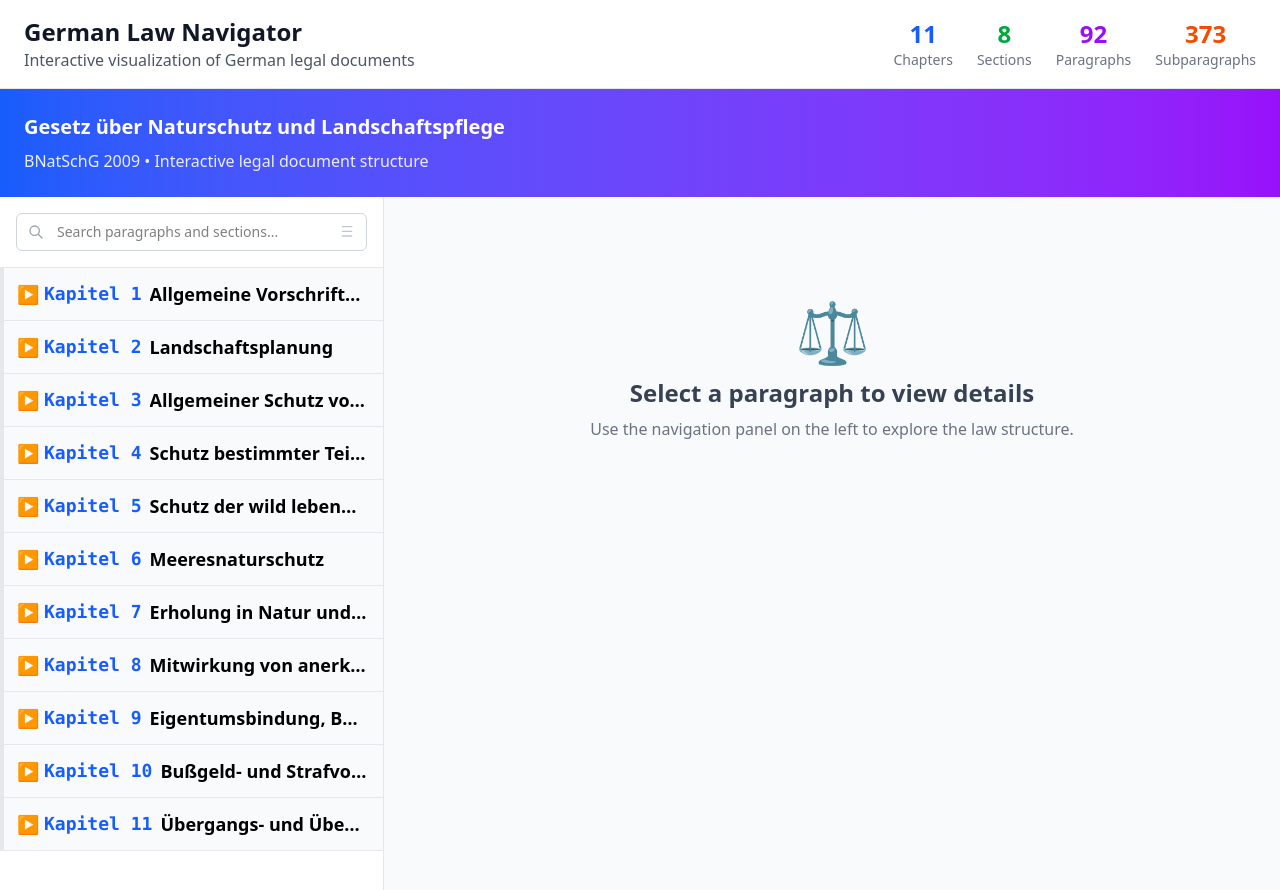
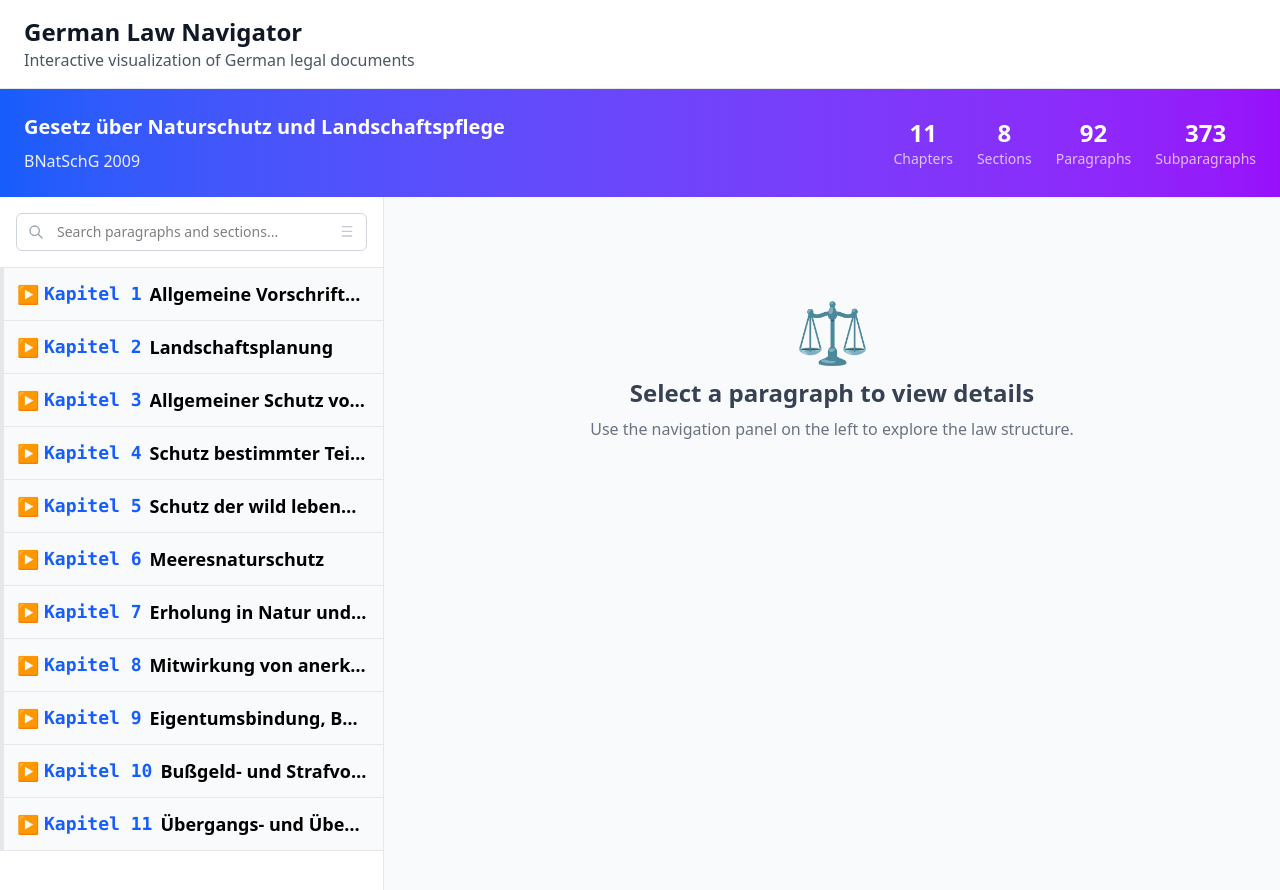
Before and after one commit to spossner/law2json, a React (Vite) app: page / in a window 1280 px wide. Shown: the top 890 px of the page. Built offline with nearby package versions, Linux system fonts and the light colour scheme.

Commit message:
optimize header

```diff
--- a/src/components/LawNavigator.tsx
+++ b/src/components/LawNavigator.tsx
@@ -200,40 +200,38 @@ export function LawNavigator({ className }: Props) {
       {/* Header */}
       <div className="bg-white border-b border-gray-200 sticky top-0 z-10">
         <div className="max-w-7xl mx-auto px-6 py-4">
-          <div className="flex items-center justify-between">
-            <div>
-              <h1 className="text-2xl font-bold text-gray-900">German Law Navigator</h1>
-              <p className="text-gray-600">Interactive visualization of German legal documents</p>
-            </div>
-            <div className="flex gap-6 text-sm">
-              <div className="text-center">
-                <div className="text-2xl font-bold text-blue-600">{stats.chapters}</div>
-                <div className="text-gray-500">Chapters</div>
-              </div>
-              <div className="text-center">
-                <div className="text-2xl font-bold text-green-600">{stats.sections}</div>
-                <div className="text-gray-500">Sections</div>
-              </div>
-              <div className="text-center">
-                <div className="text-2xl font-bold text-purple-600">{stats.paragraphs}</div>
-                <div className="text-gray-500">Paragraphs</div>
-              </div>
-              <div className="text-center">
-                <div className="text-2xl font-bold text-orange-600">{stats.subparagraphs}</div>
-                <div className="text-gray-500">Subparagraphs</div>
-              </div>
-            </div>
-          </div>
+          <h1 className="text-2xl font-bold text-gray-900">German Law Navigator</h1>
+          <p className="text-gray-600">Interactive visualization of German legal documents</p>
         </div>
       </div>
 
       {/* Law Info */}
       <div className="bg-gradient-to-r from-blue-600 to-purple-600 text-white">
         <div className="max-w-7xl mx-auto px-6 py-6">
-          <h2 className="text-xl font-bold mb-2">{lawData.law.title}</h2>
-          <p className="opacity-90">
-            {lawData.law.abbreviation} • Interactive legal document structure
-          </p>
+          <div className="flex items-center justify-between">
+            <div>
+              <h2 className="text-xl font-bold mb-2">{lawData.law.title}</h2>
+              <p className="opacity-90">{lawData.law.abbreviation}</p>
+            </div>
+            <div className="flex gap-6 text-sm">
+              <div className="text-center">
+                <div className="text-2xl font-bold text-white">{stats.chapters}</div>
+                <div className="text-white/70">Chapters</div>
+              </div>
+              <div className="text-center">
+                <div className="text-2xl font-bold text-white">{stats.sections}</div>
+                <div className="text-white/70">Sections</div>
+              </div>
+              <div className="text-center">
+                <div className="text-2xl font-bold text-white">{stats.paragraphs}</div>
+                <div className="text-white/70">Paragraphs</div>
+              </div>
+              <div className="text-center">
+                <div className="text-2xl font-bold text-white">{stats.subparagraphs}</div>
+                <div className="text-white/70">Subparagraphs</div>
+              </div>
+            </div>
+          </div>
         </div>
       </div>
 
```
